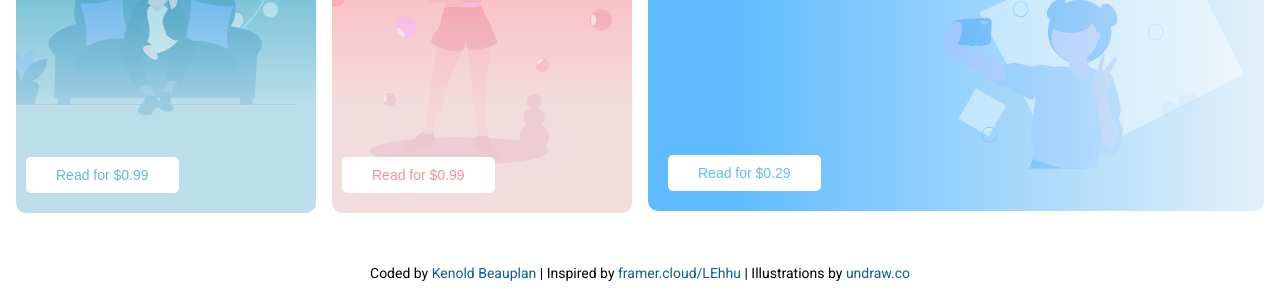
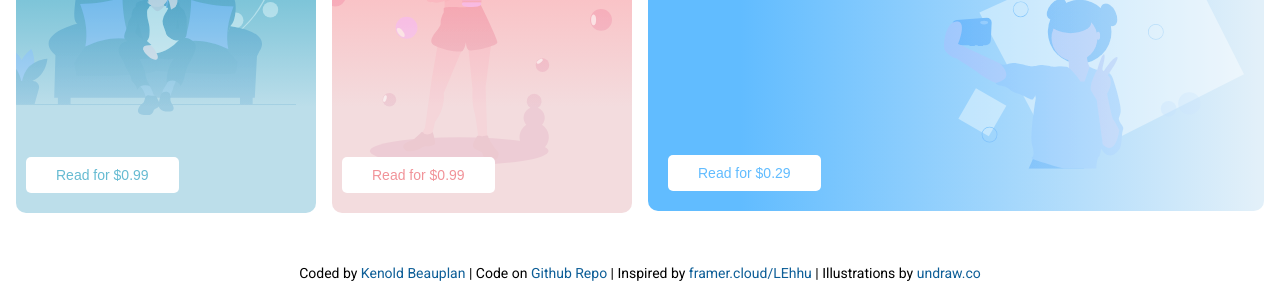
Before and after one commit to kenold/blog-grid, a website: page index.html in a window 1280 px wide. Shown: the part 527-828 px from the top of the page. Drawn offline with nearby package versions, Linux system fonts and the light colour scheme.

Commit message:
update footer text

```diff
--- a/index.html
+++ b/index.html
@@ -111,6 +111,7 @@
         <footer class="main__footer">
             <p>
                 Coded by <a href="https://twitter.com/kenoldb" target="_blank">Kenold Beauplan</a> |
+                Code on <a href="https://github.com/kenold/blog-grid" target="_blank">Github Repo</a> |
                 Inspired by <a href="https://framer.cloud/LEhhu" target="_blank">framer.cloud/LEhhu</a> |
                 Illustrations by <a href="https://undraw.co/" target="_blank">undraw.co</a>
             </p>
```
